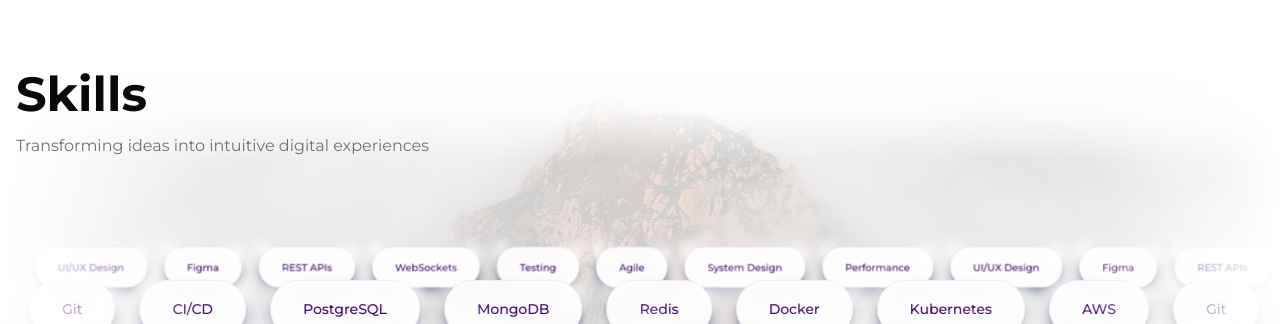
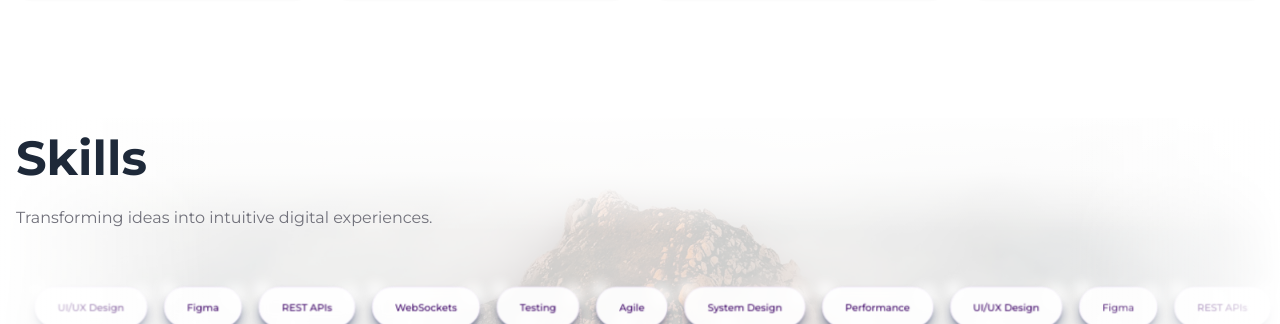
Before and after one commit to josephopio11/joseph_new_site3, a Next.js app: page / in a window 1280 px wide. Shown: the part 2476-2800 px from the top of the page. Built offline with nearby package versions, Linux system fonts and the light colour scheme; no server answers.

Commit message:
Few adjustments

```diff
--- a/components/landing/experience.tsx
+++ b/components/landing/experience.tsx
@@ -60,6 +60,7 @@ const Experience = () => {
             </VerticalTimelineElement>
           </React.Fragment>
         ))}
+        <LinkTrigger section="Experience" />
       </VerticalTimeline>
     </section>
   );
--- a/components/landing/hero.tsx
+++ b/components/landing/hero.tsx
@@ -248,6 +248,7 @@ const Hero = () => {
           </div>
         </div>
       </div>
+      <LinkTrigger section="Home" />
     </section>
   );
 };
--- a/components/landing/link-trigger.tsx
+++ b/components/landing/link-trigger.tsx
@@ -10,7 +10,7 @@ interface LinkTriggerProps {
 const LinkTrigger = ({ section }: LinkTriggerProps) => {
   const { ref } = useSectionInView(section);
 
-  return <div ref={ref} className="hidden" />;
+  return <div ref={ref} className="h-0 w-0" />;
 };
 
 export default LinkTrigger;
--- a/components/landing/section-title.tsx
+++ b/components/landing/section-title.tsx
@@ -5,7 +5,7 @@ interface SectionTitleProps {
 
 const SectionTitle = ({ title, sometext }: SectionTitleProps) => {
   return (
-    <div>
+    <div className="my-4 flex flex-col gap-4">
       <h2 className="mb-2 text-4xl font-bold text-gray-800 md:text-5xl dark:text-gray-200">
         {title}
       </h2>
--- a/components/landing/skills.tsx
+++ b/components/landing/skills.tsx
@@ -4,6 +4,8 @@ import { skillsRow1, skillsRow2, skillsRow3 } from "@/lib/data";
 import { cn } from "@/lib/utils";
 import Image from "next/image";
 import { useRef, useState } from "react";
+import LinkTrigger from "./link-trigger";
+import SectionTitle from "./section-title";
 
 interface MarqueeRowProps {
   skills: string[];
@@ -22,7 +24,7 @@ const Skills = () => {
       id="skills"
       className="relative container mx-auto scroll-mt-28 overflow-hidden pb-12 sm:my-30"
     >
-      {/* <LinkTrigger section="Skills" /> */}
+      <LinkTrigger section="Skills" />
       {/* Top blur */}
       <div className="from-background via-background/80 to-background/0 absolute -top-2 -left-1 -z-10 h-1/4 w-full bg-gradient-to-b dark:h-1/2" />
 
@@ -43,16 +45,16 @@ const Skills = () => {
         priority
       />
       <div className="px-4">
-        <h2 className="z-20 mb-4 text-4xl font-bold md:text-5xl">Skills</h2>
-        <p className="text-muted-foreground mb-12">
-          Transforming ideas into intuitive digital experiences
-        </p>
+        <SectionTitle
+          title="Skills"
+          sometext="Transforming ideas into intuitive digital experiences."
+        />
       </div>
       <div className="relative -z-20 my-10 md:my-0">
         <div className="gradient-edge" />
         <div className="gradient-edge" />
 
-        <div className="h-52">
+        <div className="min-h-60">
           <div className="w-full space-y-6 overflow-hidden py-8">
             {/* Row 1 - Fast */}
             <MarqueeRow
@@ -84,6 +86,7 @@ const Skills = () => {
           </div>
         </div>
       </div>
+      <LinkTrigger section="Skills" />
     </section>
   );
 };
@@ -120,9 +123,9 @@ function MarqueeRow({
     <div
       className={cn(
         "relative overflow-visible",
-        place === "back" && "z-0 -mb-4 scale-70",
-        place === "middle" && "z-10 my-0 scale-100",
-        place === "front" && "z-20 -mt-1 scale-130",
+        place === "back" && "z-0 scale-70",
+        place === "middle" && "z-10 mb-12 scale-100",
+        place === "front" && "z-20 scale-130",
       )}
       onMouseEnter={() => onHoverChange(true)}
       onMouseLeave={handleMouseLeave}
```
